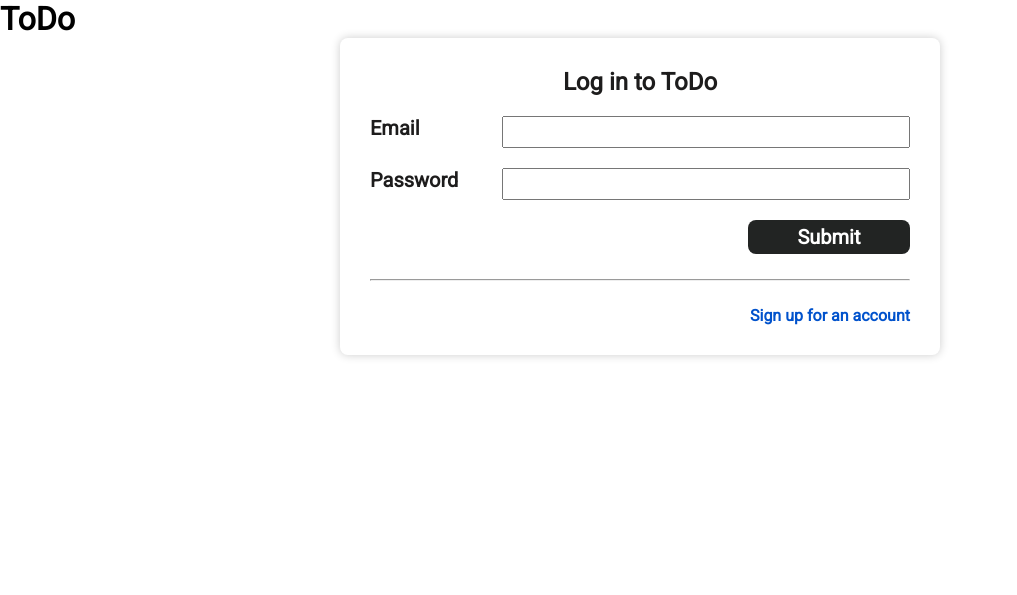
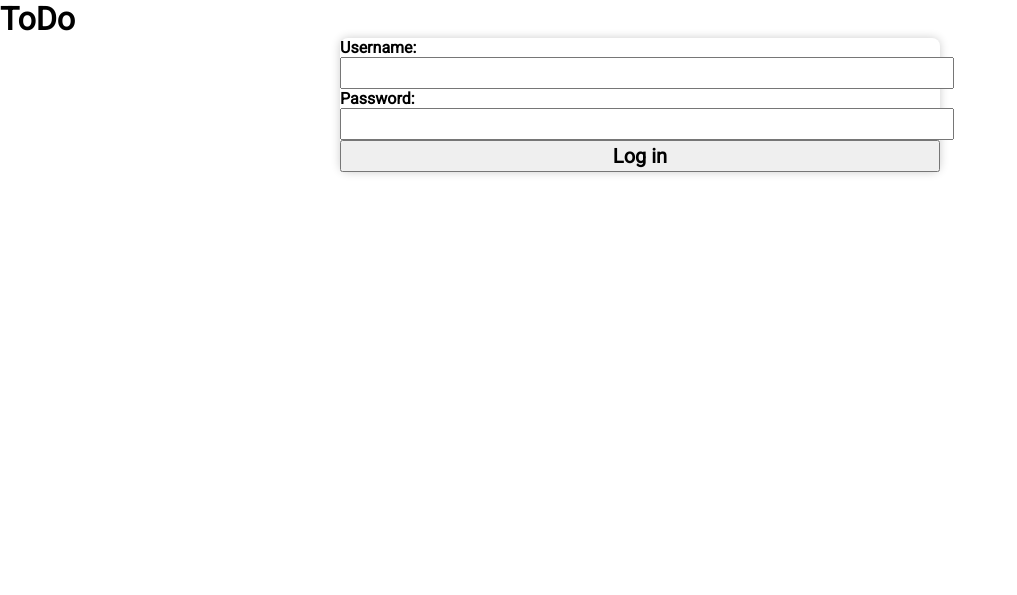
Before and after one commit to SS1L/ToDo, a Django app: page /login/ in a window 1280 px wide. Shown: the part 63-658 px from the top of the page, without its empty margins (0-1017 px from the left). Run offline with Django 3.2, Linux system fonts and the light colour scheme.

Commit message:
fix login bug

```diff
--- a/todoproject/accounts/forms.py
+++ b/todoproject/accounts/forms.py
@@ -1,11 +1,6 @@
 from django import forms
 from django.contrib.auth.forms import UserCreationForm
 from django.contrib.auth.models import User
-
-class LoginForm(forms.Form):
-    email = forms.EmailField()
-    password = forms.CharField(widget=forms.PasswordInput)
-
 
 class CreateUserForm(UserCreationForm):
     class Meta:
--- a/todoproject/accounts/templates/accounts/home.html
+++ b/todoproject/accounts/templates/accounts/home.html
@@ -1,4 +1,4 @@
-{% extends 'accounts/main.html' %}
+{% extends 'main.html' %}
 
 {% block content %}
 <main>
--- a/todoproject/accounts/templates/accounts/login.html
+++ b/todoproject/accounts/templates/accounts/login.html
@@ -1,33 +1,14 @@
-{% extends 'accounts/main.html' %}
+{% extends 'main.html' %}
+
+{% block title %}Login{% endblock%}
+
 {% block content %}
 <h1>ToDo</h1>
 <div>
     <form method="POST" class="registration" action="">
-        <div class="inside-form">
-            <h2 class="form-title">Log in to ToDo</h1>
-                {% csrf_token %}
-
-                <div class="input-group">
-                    <div class="name">
-                        Email
-                    </div>
-                    <input type="email" name="email">
-                </div>
-                <div class="input-group">
-                    <div class="name">
-                        Password
-                    </div>
-                    <input type="password" name="password">
-                </div>
-                <div class="submit">
-                    <input type="submit" class="submit-btn" name="login">
-                </div>
-                <hr>
-
-                <div class="page-link">
-                    <a href="{% url 'signup'%}">Sign up for an account</a>
-                </div>
-        </div>
+        {% csrf_token %}
+        {{ form.as_p }}
+        <input type="submit" value="Log in">
     </form>
     {% for message in messages %}
     <p id="messages">{{message}}</p>
--- a/todoproject/accounts/templates/accounts/signup.html
+++ b/todoproject/accounts/templates/accounts/signup.html
@@ -1,4 +1,4 @@
-{% extends 'accounts/main.html' %}
+{% extends 'main.html' %}
 {% block content %}
 
 <h1>ToDo</h1>
--- a/todoproject/accounts/templates/accounts/main.html
+++ b/todoproject/accounts/templates/main.html
@@ -3,7 +3,7 @@
 <html>
 
 <head>
-    <title>ToDo</title>
+    <title>{% block title %}{% endblock%}</title>
     <meta charset="utf-8">
     <link rel="stylesheet" href="{% static '/css/style.css' %}">
     <link rel="stylesheet" href="{% static '/css/registration.css' %}">
--- a/todoproject/accounts/templates/tasks/todo.html
+++ b/todoproject/accounts/templates/tasks/todo.html
@@ -1,4 +1,4 @@
-{% extends 'accounts/main.html' %}
+{% extends 'main.html' %}
 
 
 {% block content %}
--- a/todoproject/accounts/views.py
+++ b/todoproject/accounts/views.py
@@ -5,7 +5,7 @@ from django.contrib import messages
 
 from django.contrib.auth import authenticate, login, logout
 
-from django.contrib.auth.forms import UserCreationForm
+from django.contrib.auth.forms import UserCreationForm, AuthenticationForm
 from .forms import CreateUserForm
 
 def signupPage(request):
@@ -24,20 +24,21 @@ def signupPage(request):
     return render(request, 'accounts/signup.html', context)
 
 def loginPage(request):
-    if request.method == "POST":
-        email = request.POST.get('email')
-        password = request.POST.get('password')
+    if request.method == 'POST':
+        form = AuthenticationForm(request, data=request.POST)
+        if form.is_valid():
+            username = form.cleaned_data.get('username')
+            password = form.cleaned_data.get('password')
+            user = authenticate(username=username, password=password)
 
-        user = authenticate(request, email=email, password=password)
-
-        if user is not None:
-            login(request, user)
-            return redirect('home')
-        else:
-            messages.info(request, 'Email or password is inncorect')
-
-    context = {}
-    return render(request, 'accounts/login.html', context)
+            if user is not None:
+                login(request, user)
+                return redirect('board')
+            else:
+                messages.error(request, 'Invalid login or password')
+    else:
+        form = AuthenticationForm()
+    return render(request, 'accounts/login.html', {'form': form})
 
 def logoutUser(request):
     logout(request)
--- a/todoproject/todoproject/settings.py
+++ b/todoproject/todoproject/settings.py
@@ -125,3 +125,6 @@ USE_TZ = True
 STATIC_URL = '/static/'
 
 STATICFILES_DIRS = (os.path.join(BASE_DIR, 'static'),)
+
+
+LOGIN_REDIRECT_URL = '/'
--- a/todoproject/todoproject/urls.py
+++ b/todoproject/todoproject/urls.py
@@ -21,5 +21,5 @@ from django.urls import include
 
 urlpatterns = [
     path('admin/', admin.site.urls),
-    path('', include('accounts.urls'))
+    path('', include('accounts.urls')),
 ]
```
